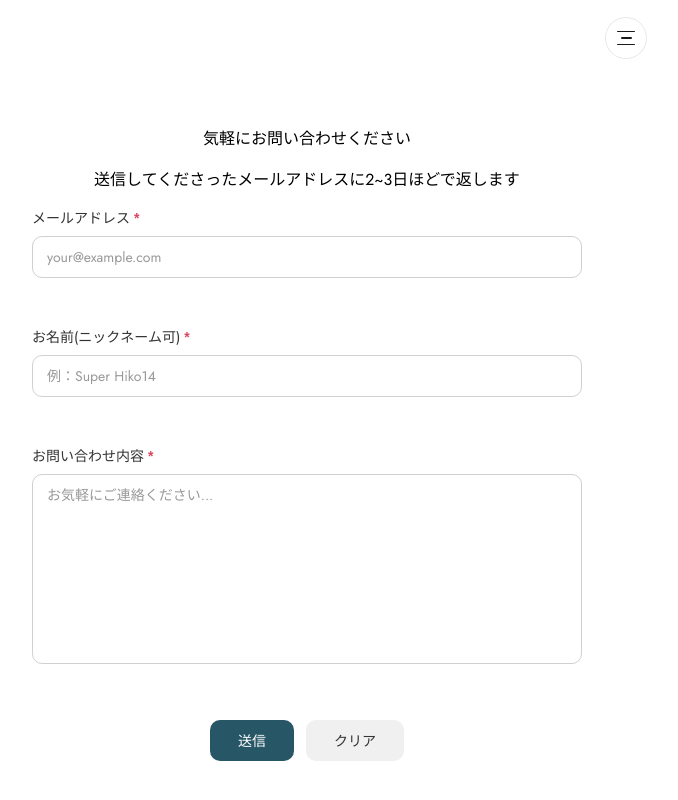
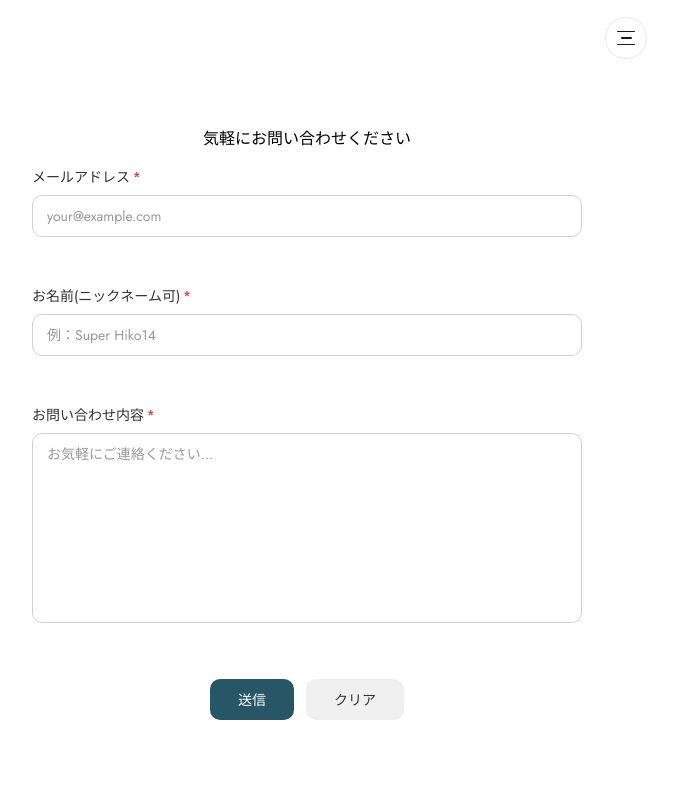
Before and after one commit to KokyuJene/super-hiko14.com, a website: page contact/index.html in a window 1280 px wide. Shown: the part 1106-1906 px from the top of the page, without its empty margins (333-1011 px from the left). Drawn offline with Linux system fonts and the light colour scheme; no server answers; a web font is replaced by a local one.

Commit message:
Update index.html

```diff
--- a/contact/index.html
+++ b/contact/index.html
@@ -89,7 +89,6 @@
   <section id="main">
     <div class="box">
       <p>気軽にお問い合わせください</p>
-      <p>送信してくださったメールアドレスに2~3日ほどで返します</p>
       <form class="contact-form" id="contactForm">
         <div class="form-group">
           <label for="email" class="form-label">
```
